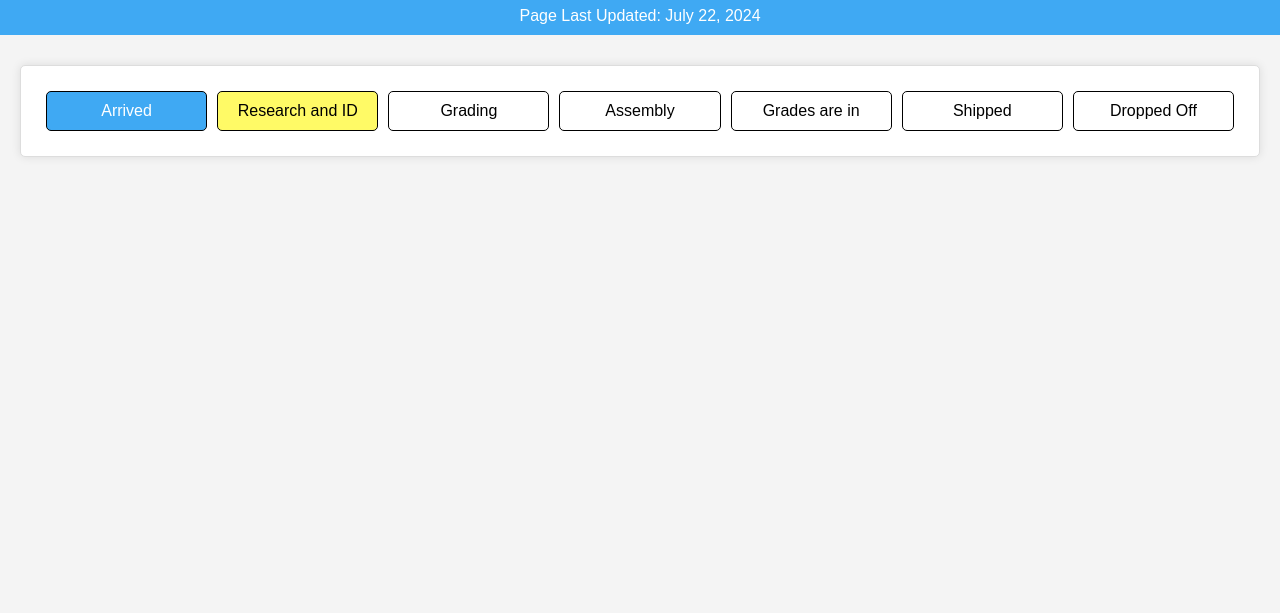
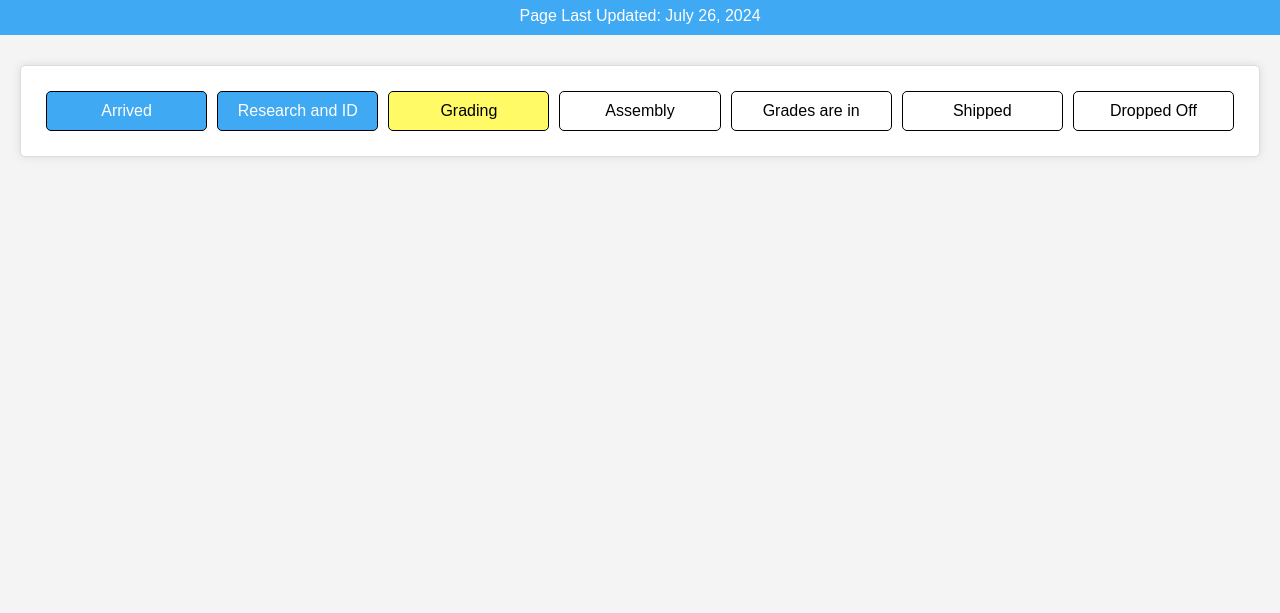
Before and after one commit to drazzilb1424/drazzilb1424.github.io, a plain HTML site: page orders/149.html in a window 1280 px wide. Shown: the part 187-800 px from the top of the page. Drawn offline with Linux system fonts and the light colour scheme.

Commit message:
Update 149.html

```diff
--- a/orders/149.html
+++ b/orders/149.html
@@ -81,15 +81,15 @@
             <img src="../images/Rev.png" alt="Logo">
         </a>
         <h1>PSA Order Tracker</h1>
-		<div class="last-updated">Page Last Updated: July 22, 2024</div>
+		<div class="last-updated">Page Last Updated: July 26, 2024</div>
     </header>
 
     <div class="container">
         <div class="status-section">
             <div class="status-table">
                 <div class="status complete">Arrived</div>
-                <div class="status inprogress">Research and ID</div>
-                <div class="status uncomplete">Grading</div>
+                <div class="status complete">Research and ID</div>
+                <div class="status inprogress">Grading</div>
                 <div class="status uncomplete">Assembly</div>
                 <div class="status uncomplete">Grades are in</div>
                 <div class="status uncomplete">Shipped</div>
```
